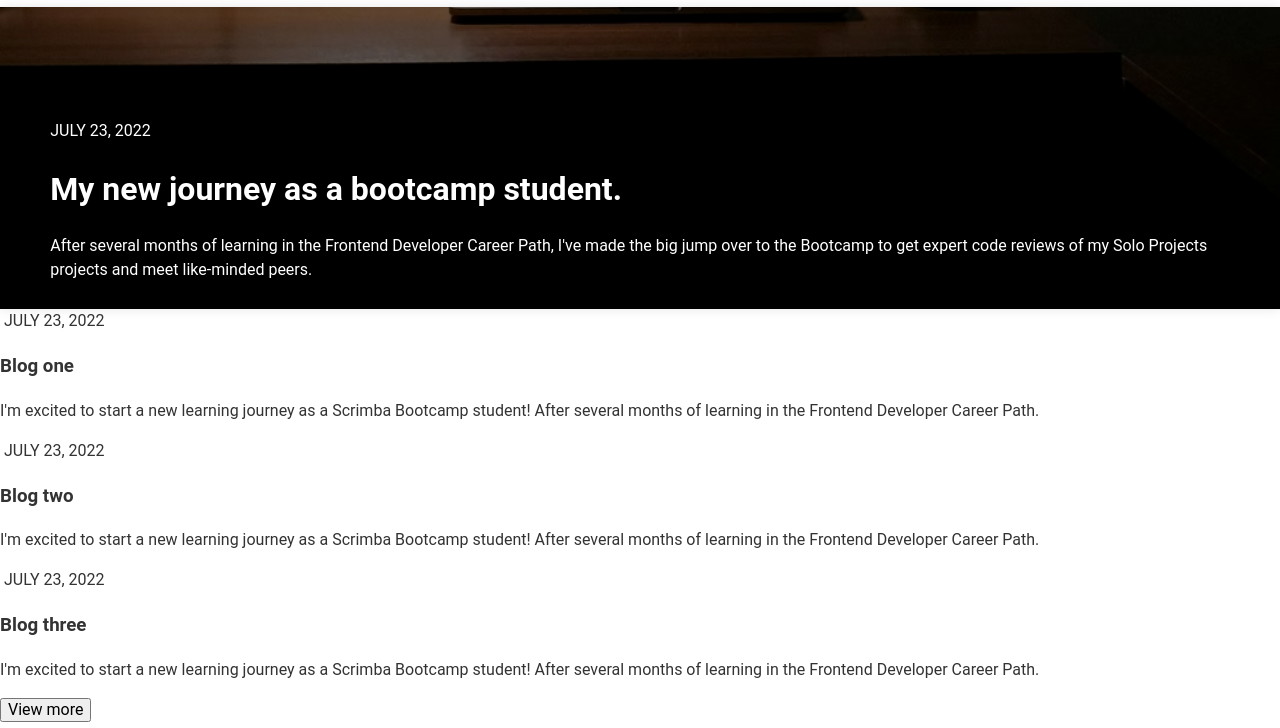
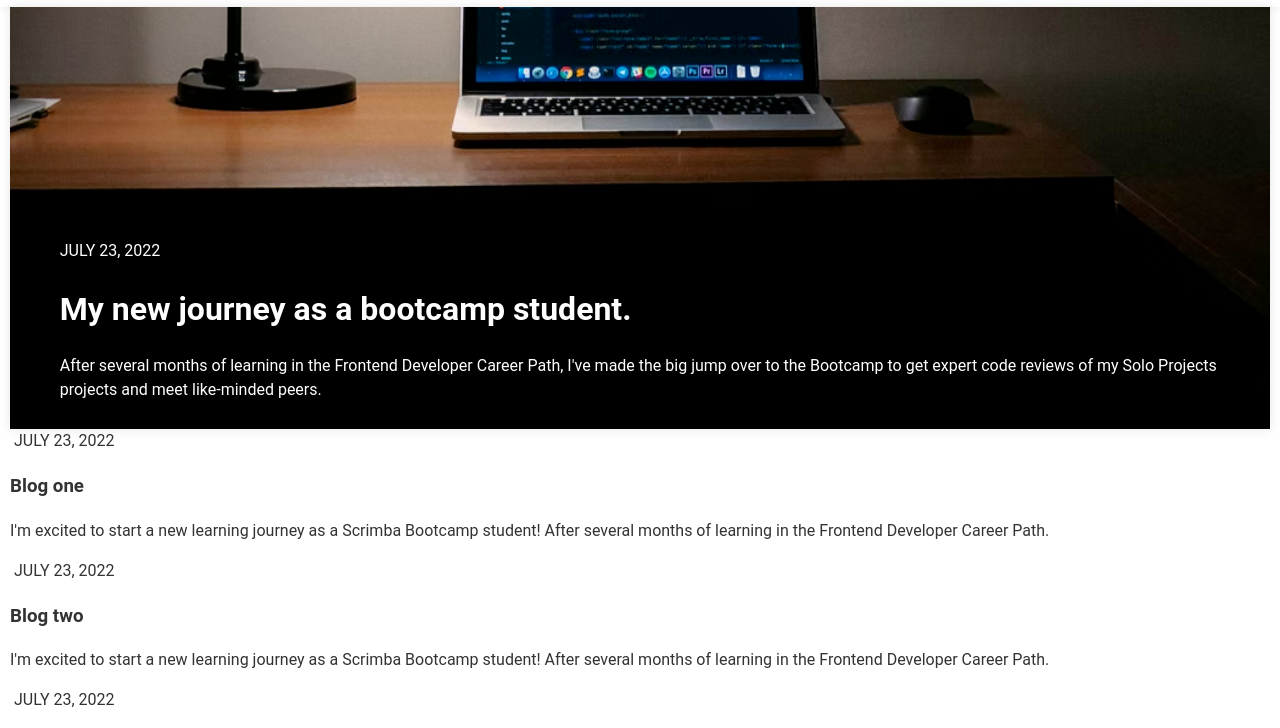
Before and after one commit to modularscript/LearningJournalBlogScrimba, a website built with webpack: page index.html in a window 1280 px wide. Shown: the part 69-797 px from the top of the page. Built offline with nearby package versions, Linux system fonts and the light colour scheme.

Commit message:
For now I am just playing with css and html to get a feel for how it works. I am using git to track my changes. I am using the following commands to do so: Stage the changes: add ., etc Commit the changes: git commit -m "message" Push the changes: git push origin master

```diff
--- a/css/main.css
+++ b/css/main.css
@@ -41,9 +41,6 @@ body {
   box-shadow: 0 0 10px rgba(0, 0, 0, 0.1);
 }
 
-
-
-
 #top-header nav ul {
   display: flex;
   gap: 25px;
@@ -63,17 +60,28 @@ body {
   text-transform: uppercase;
 }
 
+/*NOTE: Main content and wrapped in max width {main, section, etc}  */
+.wrapper {
+  margin: 0 auto;
+  max-width: 1260px;
+}
+
+
+
 /* NOTE:hero-content` . */
 .hero-content {
-  /* position: relative; */
+  position: relative;
   display: flex;
   justify-content: space-around;
   align-items: flex-end;
+  height: 50vh;
   padding: 0.7em 1.2em;
-  height: 35vh;
   background-color: #fff;
   box-shadow: 0 0 0.7em rgba(0, 0, 0, 0.1);
-  background: linear-gradient(rgba(0, 0, 0, 0.5), rgba(0, 0, 0, 0.5)), url(../img/hero.png) no-repeat bottom center/cover;
+  background-repeat: no-repeat;
+  background-image: url(../img/hero.png);
+  background-position: bottom center;
+  background-size: cover;
 }
 
 .hero-wrapper {
--- a/index.html
+++ b/index.html
@@ -37,6 +37,8 @@
         </nav>
       </div>
     </header>
+
+    <div class="wrapper">
 
       <!--NOTE: hero-content section is creating a hero section on the webpage. It contains a date, a title, and a preview of an article. This section is typically used to highlight important or featured content on the webpage. -->
       <div class="hero-content">
@@ -87,6 +89,8 @@
           </div>
         </section>
       </main>
+    </div>
+
     <!--NOTE: Footer section for the webpage.-->
     <footer>
       <div class="footer-content">
```
Lines whose indentation alone changed are shown as unchanged.
